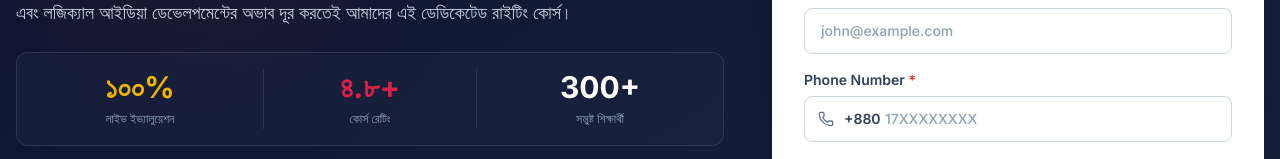
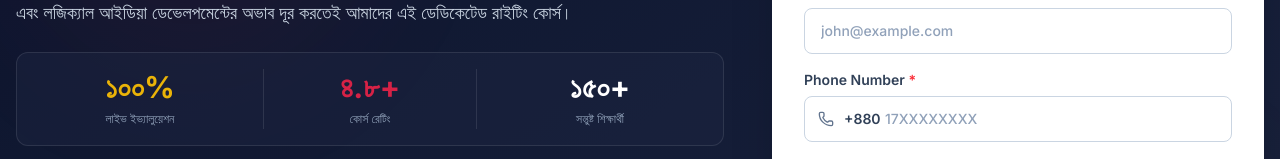
Before and after one commit to mrsaidulh/landing-page-l, a React (Vite) app: page / in a window 1280 px wide. Shown: the part 413-572 px from the top of the page. Built offline with nearby package versions, Linux system fonts and the light colour scheme.

Commit message:
fix: update student count on landing page
Update the satisfied student count from 300+ to 150+ to reflect current course metrics.

```diff
--- a/src/App.tsx
+++ b/src/App.tsx
@@ -878,7 +878,7 @@ export default function App() {
                 <span className="text-xs text-slate-400">কোর্স রেটিং</span>
               </div>
               <div className="text-center">
-                <span className="block text-2xl md:text-3xl font-extrabold text-white">300+</span>
+                <span className="block text-2xl md:text-3xl font-extrabold text-white">১৫০+</span>
                 <span className="text-xs text-slate-400">সন্তুষ্ট শিক্ষার্থী</span>
               </div>
             </div>
```
